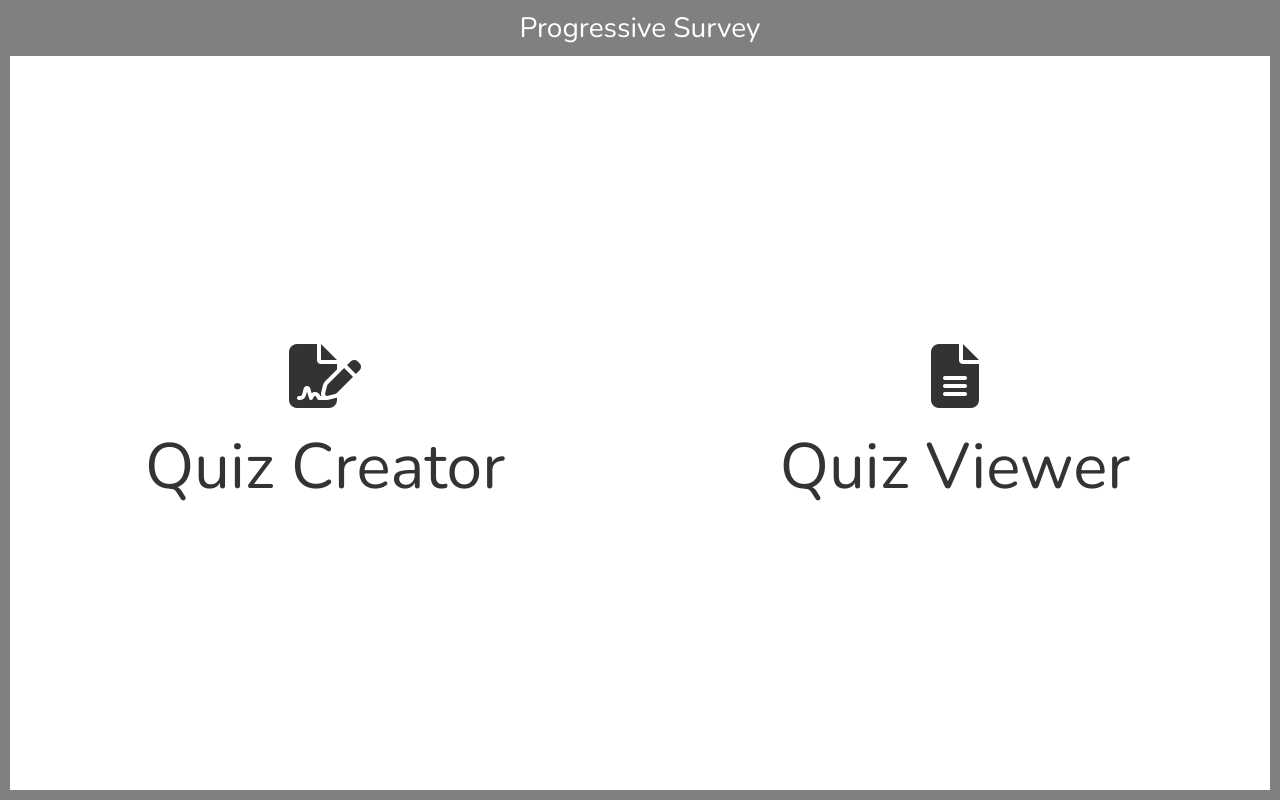
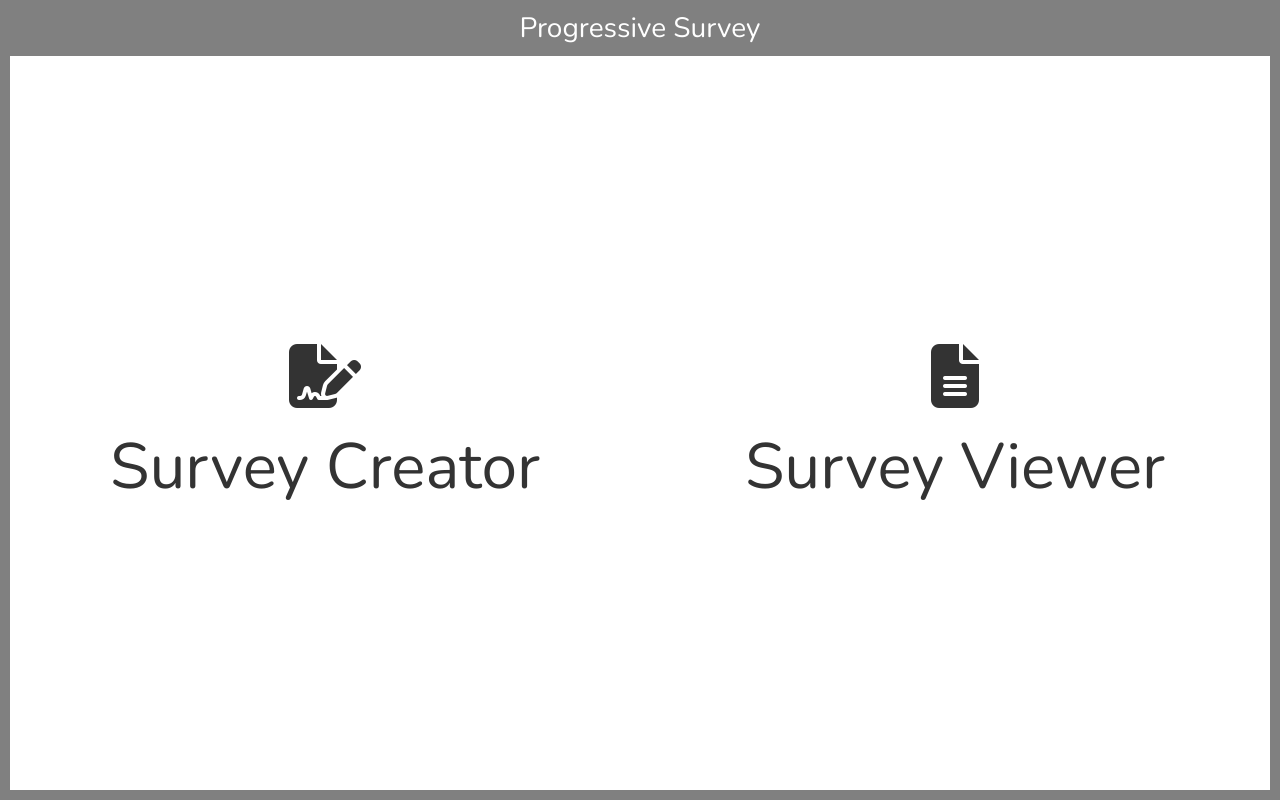
Before and after one commit to micycle8778/ProgressiveSurveyReact, a React (Create React App) app: page / in a window 1280 px wide. Built offline with nearby package versions, Linux system fonts and the light colour scheme.

Commit message:
Rename buttons from "Quiz" to "Survey"

```diff
--- a/src/App.js
+++ b/src/App.js
@@ -27,7 +27,7 @@ function Index() {
             <div>
               <i class="fonta fas fa-file-signature" />
               <br />
-              Quiz Creator
+              Survey Creator
             </div>
           </li>
         </Link>
@@ -37,7 +37,7 @@ function Index() {
             <div style={{ paddingTop: "0.57px" }}>
               <i class="fonta fas fa-file-alt" />
               <br />
-              Quiz Viewer
+              Survey Viewer
             </div>
           </li>
         </a>
@@ -70,7 +70,7 @@ class QuizMenu extends Component {
               <div>
                 <i class="fonta fas fa-plus" />
                 <br />
-                New Quiz
+                New Survey
               </div>
             </li>
           </Link>
@@ -79,7 +79,7 @@ class QuizMenu extends Component {
               <div style={{ paddingTop: "0.57px" }}>
                 <i class="fonta fas fa-file-signature" />
                 <br />
-                Edit Quiz
+                Edit Survey
               </div>
             </li>
           </a>
@@ -100,6 +100,7 @@ class App extends React.Component {
     reader.readAsText(file);
   }
   render() {
+    document.title = 'Progressive Survey'
     return (
       <Fragment>
         <Router>
```
